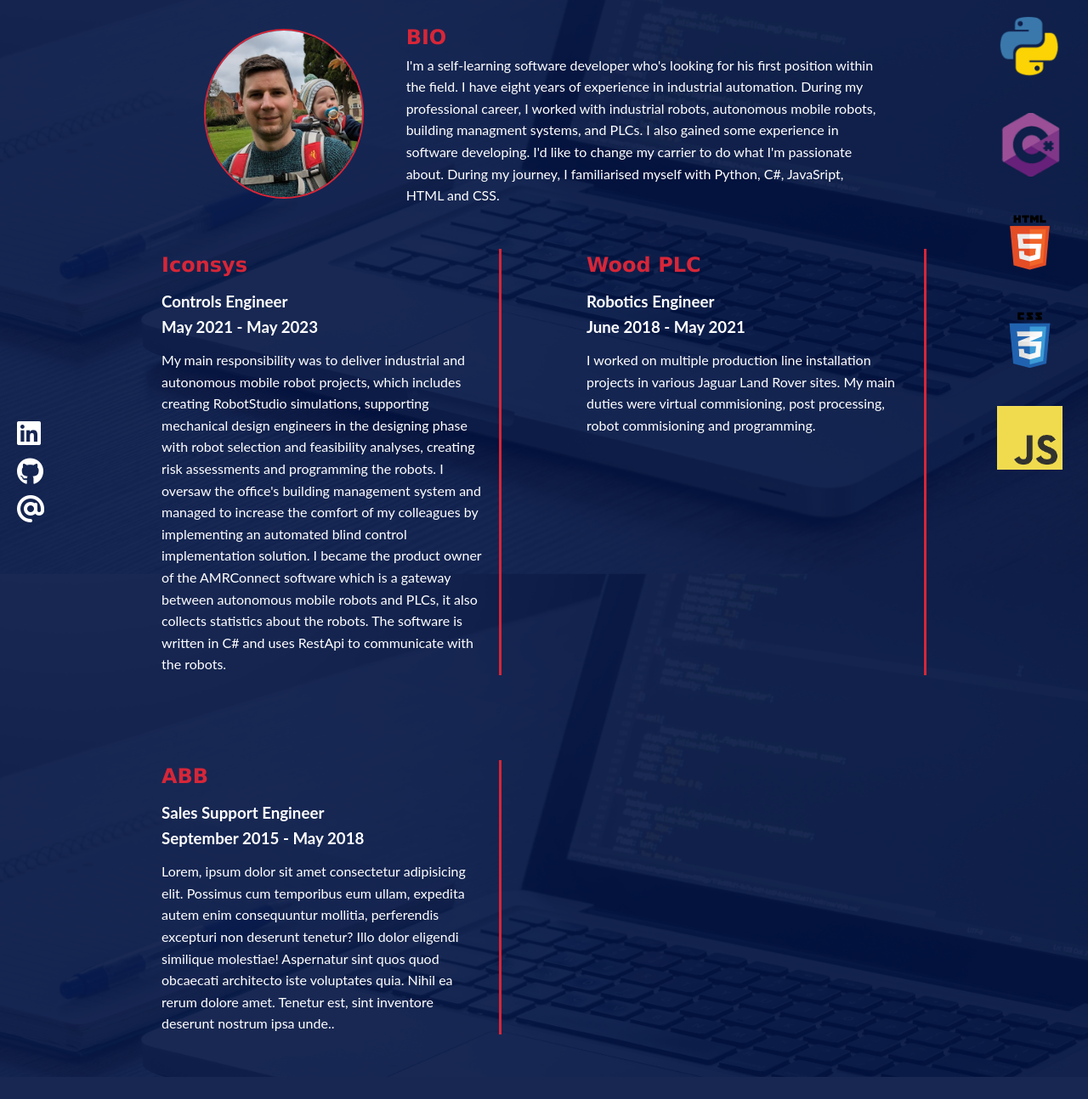
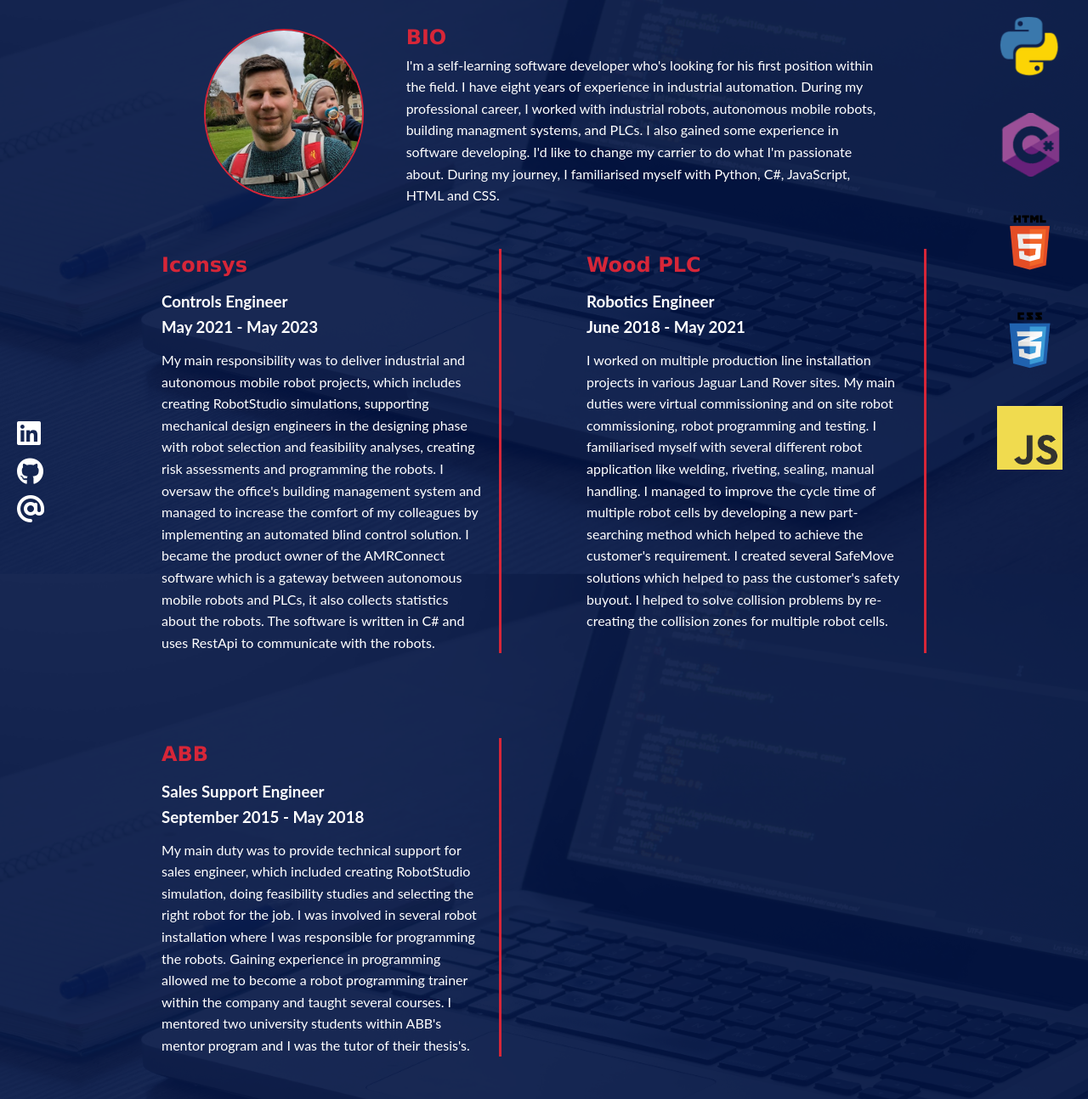
Before and after one commit to nemetht91/Portfolio, a Python web app: template templates/about.html in a window 1280 px wide. Shown: the part 172-1466 px from the top of the page at 85% size. Before the commit the page ends 1440 px from the top, so only its background shows below. Run offline with Jinja, Linux system fonts and the light colour scheme; the template is opened without the code that fills it, so the values that code supplies are empty.

Commit message:
Add content for wood and abb

```diff
--- a/static/css/style.css
+++ b/static/css/style.css
@@ -339,7 +339,7 @@ footer .social a{
     }
 
     .toggle{
-        background-color:  rgba(0, 18, 66, 0.5);
+        background-color:  rgba(0, 18, 66, 0.9);
         padding-left: 100%;
     }
 
--- a/templates/about.html
+++ b/templates/about.html
@@ -40,7 +40,7 @@
                 <img src="../static/img/me.jpg" alt="me">
                 <div class="text">
                     <h2>BIO</h2>
-                    <p>I'm a self-learning software developer who's looking for his first position within the field. I have eight years of experience in industrial automation. During my professional career, I worked with industrial robots, autonomous mobile robots, building managment systems, and PLCs. I also gained some experience in software developing. I'd like to change my carrier to do what I'm passionate about. During my journey, I familiarised myself with Python, C#, JavaSript, HTML and CSS.</p>
+                    <p>I'm a self-learning software developer who's looking for his first position within the field. I have eight years of experience in industrial automation. During my professional career, I worked with industrial robots, autonomous mobile robots, building managment systems, and PLCs. I also gained some experience in software developing. I'd like to change my carrier to do what I'm passionate about. During my journey, I familiarised myself with Python, C#, JavaScript, HTML and CSS.</p>
                 </div>
             </div>
             <div class="experience">
@@ -48,19 +48,19 @@
                     <h2>Iconsys</h2>
                     <h3>Controls Engineer</h3>
                     <h3>May 2021 - May 2023</h3>
-                    <p>My main responsibility was to deliver industrial and autonomous mobile robot projects, which includes creating RobotStudio simulations, supporting mechanical design engineers in the designing phase with robot selection and feasibility analyses, creating risk assessments and programming the robots. I oversaw the office's building management system and managed to increase the comfort of my colleagues by implementing an automated blind control implementation solution. I became the product owner of the AMRConnect software which is a gateway between autonomous mobile robots and PLCs, it also collects statistics about the robots. The software is written in C# and uses RestApi to communicate with the robots.</p>
+                    <p>My main responsibility was to deliver industrial and autonomous mobile robot projects, which includes creating RobotStudio simulations, supporting mechanical design engineers in the designing phase with robot selection and feasibility analyses, creating risk assessments and programming the robots. I oversaw the office's building management system and managed to increase the comfort of my colleagues by implementing an automated blind control solution. I became the product owner of the AMRConnect software which is a gateway between autonomous mobile robots and PLCs, it also collects statistics about the robots. The software is written in C# and uses RestApi to communicate with the robots.</p>
                 </div>
                 <div class="job">
                     <h2>Wood PLC</h2>
                     <h3>Robotics Engineer</h3>
                     <h3>June 2018 - May 2021</h3>
-                    <p>I worked on multiple production line installation projects in various Jaguar Land Rover sites. My main duties were virtual commisioning, post processing, robot commisioning and programming. </p>
+                    <p>I worked on multiple production line installation projects in various Jaguar Land Rover sites. My main duties were virtual commissioning and on site robot commissioning, robot programming and testing. I familiarised myself with several different robot application like welding, riveting, sealing, manual handling. I managed to improve the cycle time of multiple robot cells by developing a new part-searching method which helped to achieve the customer's requirement. I created several SafeMove solutions which helped to pass the customer's safety buyout. I helped to solve collision problems by re-creating the collision zones for multiple robot cells.</p>
                 </div>
                 <div class="job">
                     <h2>ABB</h2>
                     <h3>Sales Support Engineer</h3>
                     <h3>September 2015 - May 2018</h3>
-                    <p>Lorem, ipsum dolor sit amet consectetur adipisicing elit. Possimus cum temporibus eum ullam, expedita autem enim consequuntur mollitia, perferendis excepturi non deserunt tenetur? Illo dolor eligendi similique molestiae! Aspernatur sint quos quod obcaecati architecto iste voluptates quia. Nihil ea rerum dolore amet. Tenetur est, sint inventore deserunt nostrum ipsa unde..</p>
+                    <p>My main duty was to provide technical support for sales engineer, which included creating RobotStudio simulation, doing feasibility studies and selecting the right robot for the job. I was involved in several robot installation where I was responsible for programming the robots. Gaining experience in programming allowed me to become a robot programming trainer within the company and taught several courses. I mentored two university students within ABB's mentor program and I was the tutor of their thesis's.</p>
                 </div>
             </div>
 
```
